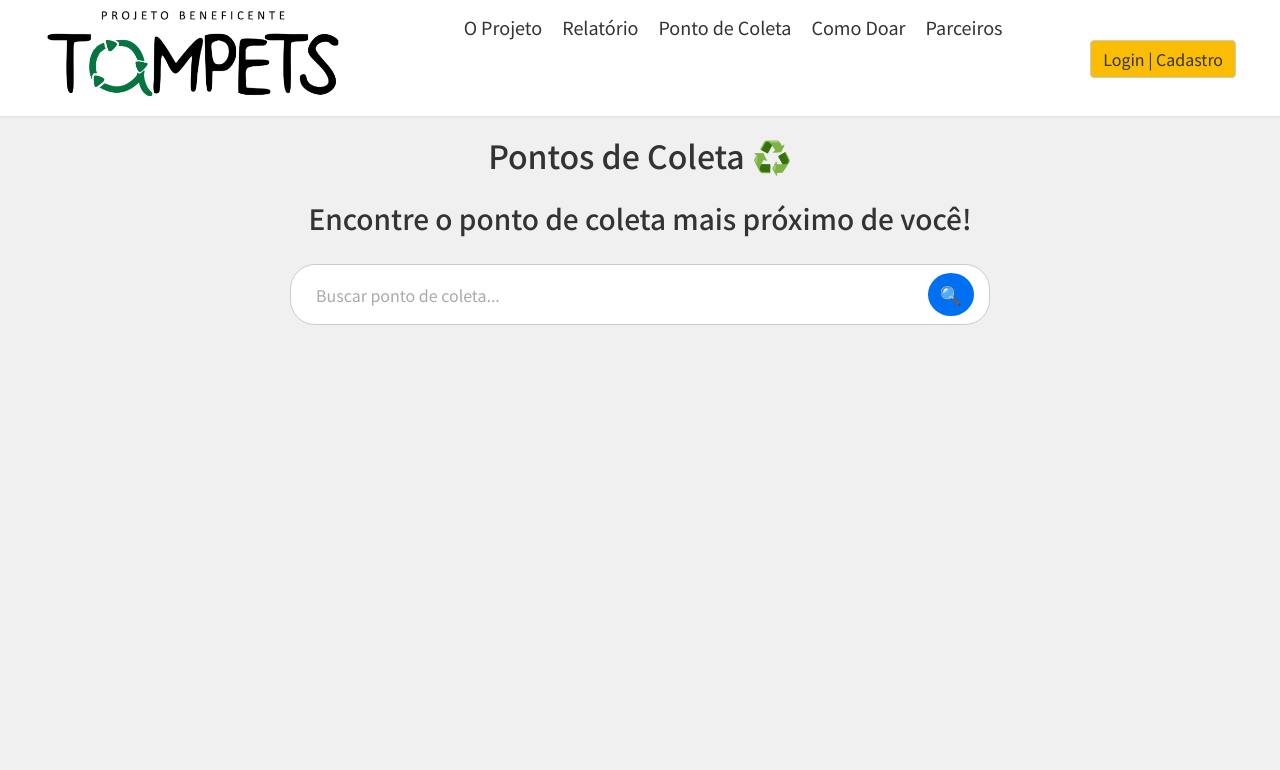
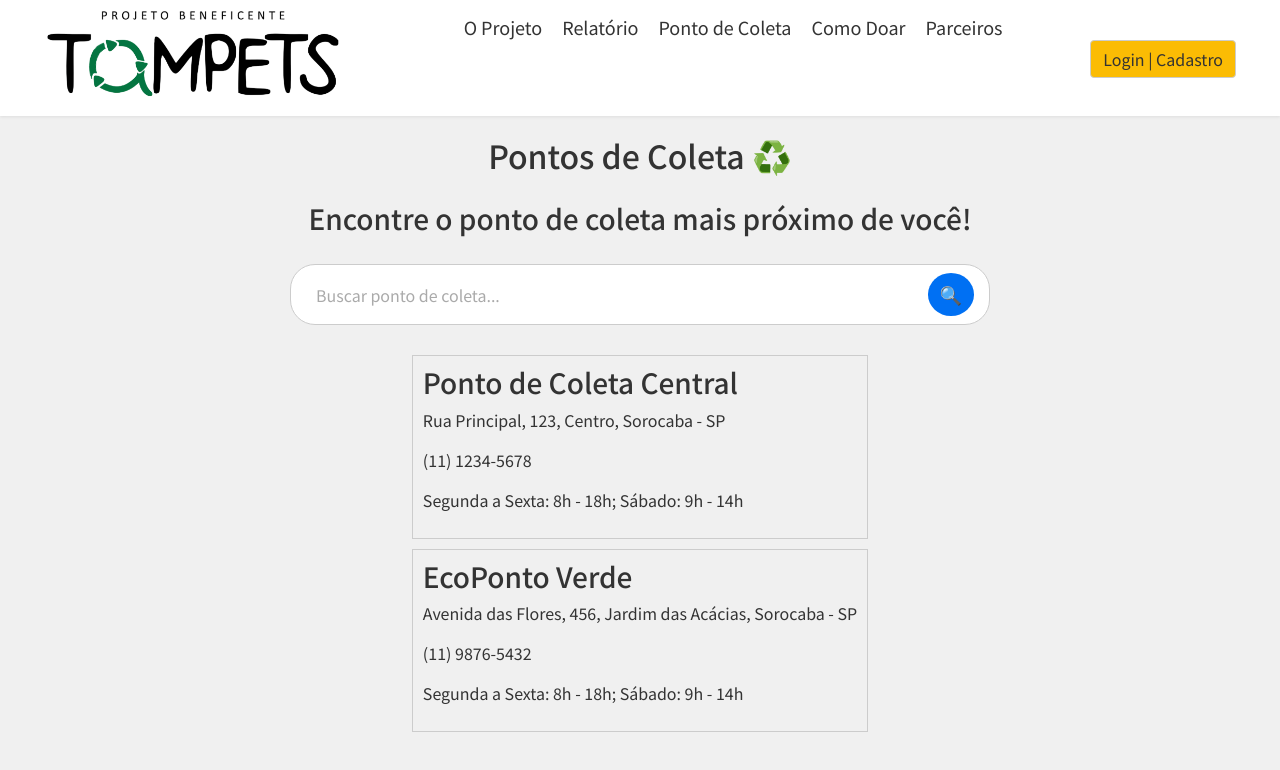
Before and after one commit to DaianeKCamargo/FATEC_ProjetoIntegrador2, a Next.js app in the folder tampets/: page /pontoColeta in a window 1280 px wide. Shown: the top 770 px of the page. Built offline with nearby package versions, Linux system fonts and the light colour scheme.

Commit message:
criação componente local ponto de coleta

```diff
--- /dev/null
+++ b/tampets/src/Components/LocalColeta.tsx
@@ -0,0 +1,24 @@
+'use client';
+
+interface LocalColetaProps {
+    nome_estabelecimento: string;
+    endereco: string;
+    telefone: string;
+    horario_funcionamento: string;
+}
+
+export default function LocalColeta({
+    nome_estabelecimento,
+    endereco,
+    telefone,
+    horario_funcionamento
+}: LocalColetaProps) {
+    return(
+        <div>
+            <h3>{nome_estabelecimento}</h3>
+            <p>{endereco}</p>
+            <p>{telefone}</p>
+            <p>{horario_funcionamento}</p>
+        </div>
+    )
+}
--- a/tampets/src/app/pontoColeta/page.tsx
+++ b/tampets/src/app/pontoColeta/page.tsx
@@ -34,6 +34,16 @@ export default function pontoColeta() {
             <div style={{ width: "100%", display: "flex", justifyContent: "center" }}>
                  <SearchBar placeholder="Buscar ponto de coleta..." onSearch={handleSearch} />
             </div>
+            <div>
+                {locaisColeta.map((local, index) => (
+                    <div key={index} style={{ border: "1px solid #ccc", padding: "10px", margin: "10px 0" }}>
+                        <h3>{local.nome_estabelecimento}</h3>
+                        <p>{local.endereco}</p>
+                        <p>{local.telefone}</p>
+                        <p>{local.horario_funcionamento}</p>
+                    </div>
+                ))}
+            </div>
          </section>
     )
 }
```
